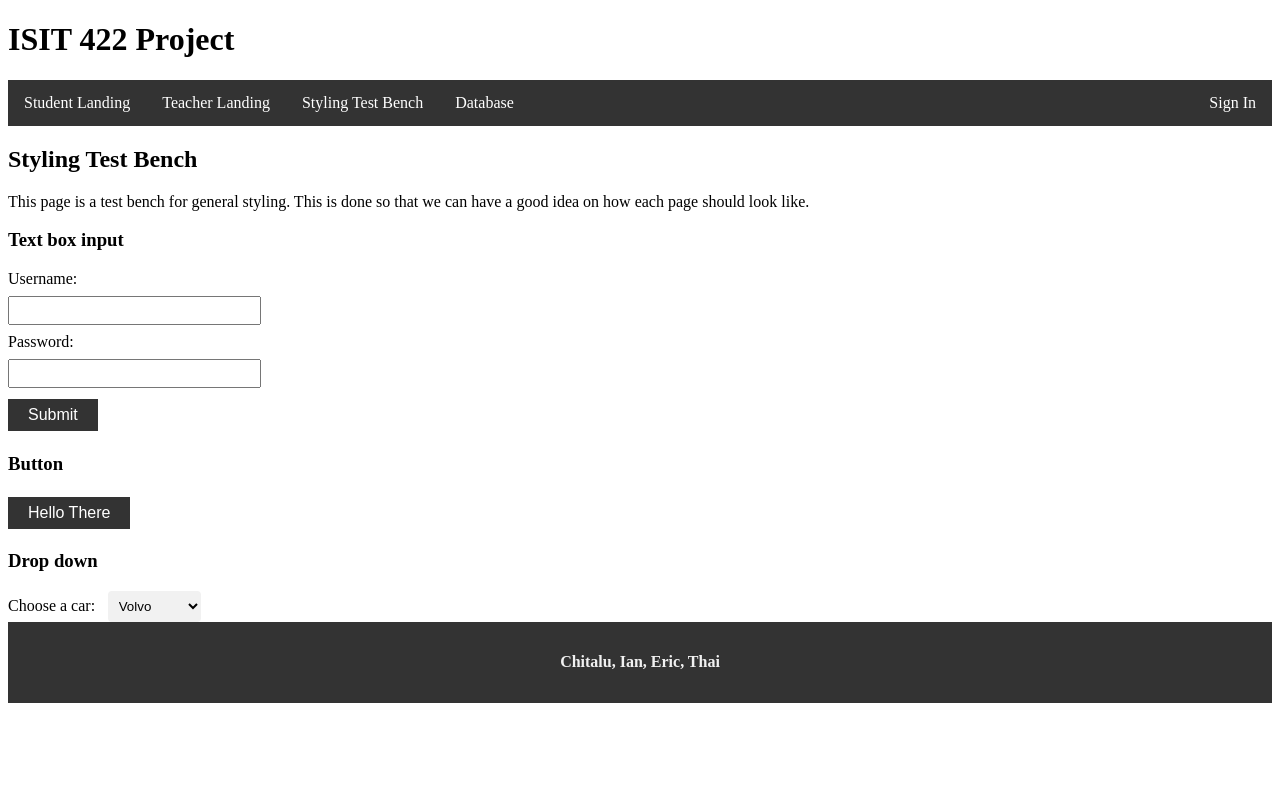
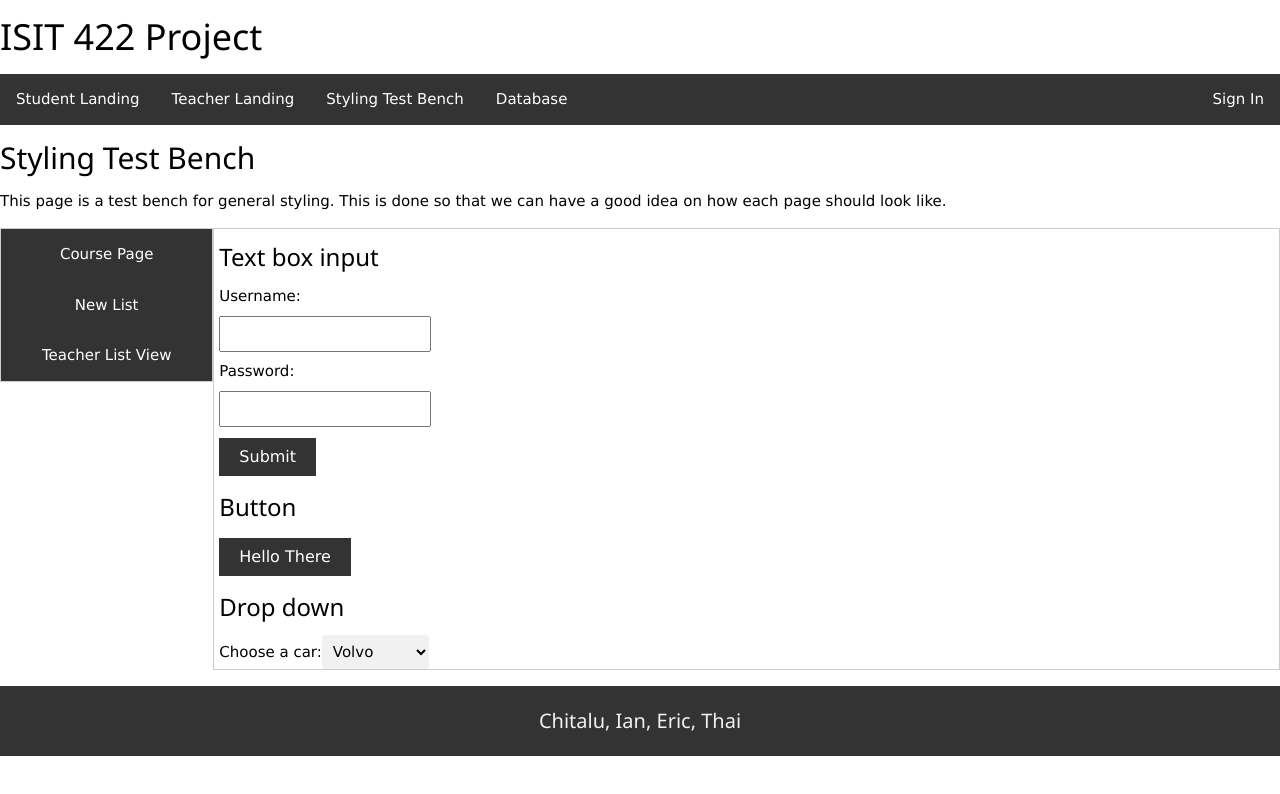
Before and after one commit to ADerangedTeddyBear/ISIT422GroupProjectAngular, an Angular app in the folder isit422-angular-project/: page /testbench in a window 1280 px wide. Shown: the top 794 px of the page. Built offline with nearby package versions, Linux system fonts and the light colour scheme.

Commit message:
Created new styling with Grid and W3CSS

```diff
--- a/isit422-angular-project/src/app/app.component.html
+++ b/isit422-angular-project/src/app/app.component.html
@@ -1,3 +1,4 @@
+<link rel="stylesheet" href="https://www.w3schools.com/w3css/4/w3.css">
 
 <header>
   <h1>ISIT 422 Project</h1>
--- a/isit422-angular-project/src/app/styling-testbench/styling-testbench.component.html
+++ b/isit422-angular-project/src/app/styling-testbench/styling-testbench.component.html
@@ -2,6 +2,60 @@
 <div>This page is a test bench for general styling. This is done so that we can have a good idea on how each page should look like. </div>
 
 
+
+<div class="w3-row w3-padding-16">
+  <div class="w3-col s2 w3-border">
+      <div class="w3-col"><a class="vertNavItem" href="/teacher-pages/course-page">Course Page</a></div>
+      <div class="w3-col"><a class="vertNavItem" href="/teacher-pages/new-list-page">New List</a></div>
+      <div class="w3-col"><a class="vertNavItem" href="/teacher-pages/teacher-list-view">Teacher List View</a></div>
+    <!-- <ul>
+      <li><a href="/teacher-pages/course-page">Course Page</a></li>
+      <li><a href="/teacher-pages/new-list-page">New List</a></li>
+      <li> <a href="/teacher-pages/teacher-list-view">Teacher List View</a>  </li>
+    </ul> -->
+  </div>
+
+  <div class="w3-col s10 w3-border">
+    <div style="padding-left: 5px">
+      <h3>Text box input</h3>
+      <form>
+      <label for="username">Username:</label><br>
+      <input type="text" id="username" name="username"><br>
+      <label for="pwd">Password:</label><br>
+      <input type="password" id="pwd" name="pwd"><br>
+      <input type="submit" value="Submit" class="button">
+      </form>
+
+      <h3>Button</h3>
+      <button class="button">Hello There</button>
+
+      <h3>Drop down</h3>
+
+      <div>
+        <label for="cars">Choose a car:</label>
+
+        <select name="cars" id="cars">
+        <option value="volvo">Volvo</option>
+        <option value="saab">Saab</option>
+        <option value="mercedes">Mercedes</option>
+        <option value="audi">Audi</option>
+        </select>
+    </div>
+
+  </div>
+
+</div>
+
+<!-- <div class="wrapper">
+  <div class="vertNav">
+    <ul>
+      <li><a href="/teacher-pages/course-page">Course Page</a></li>
+      <li><a href="/teacher-pages/new-list-page">New List</a></li>
+      <li> <a href="/teacher-pages/teacher-list-view">Teacher a sdfa sd List View</a>  </li>
+    </ul>
+  </div>
+
+    <div class="mainItem">
       <h3>Text box input</h3>
       <form>
       <label for="username">Username:</label><br>
@@ -27,3 +81,5 @@
         </select>
 
       </div>
+  </div>
+</div> -->
--- a/isit422-angular-project/src/app/teacher-pages/course-page/course-page.component.html
+++ b/isit422-angular-project/src/app/teacher-pages/course-page/course-page.component.html
@@ -1,4 +1,4 @@
-<p>course-page works!</p>
+<h2>Course Page</h2>
 <a href="/teacher-pages/teacher-landing">Back</a>
 
 <form>
--- a/isit422-angular-project/src/app/teacher-pages/new-list-page/new-list-page.component.html
+++ b/isit422-angular-project/src/app/teacher-pages/new-list-page/new-list-page.component.html
@@ -1,4 +1,4 @@
-<p>new-list-page works!</p>
+<h2>New List</h2>
 <a href="/teacher-pages/teacher-list-view">Teacher List View</a><br />
 <a href="/teacher-pages/teacher-landing">Back</a>
 
--- a/isit422-angular-project/src/app/teacher-pages/teacher-list-view/teacher-list-view.component.html
+++ b/isit422-angular-project/src/app/teacher-pages/teacher-list-view/teacher-list-view.component.html
@@ -1,4 +1,4 @@
-<p>teacher-list-view works!</p>
+<h2>Teacher List</h2>
 <a href="/teacher-pages/new-project-page">New Project Page</a><br />
 <a href="/teacher-pages/edit-project-page">Edit Project Page</a><br />
 <a href="/teacher-pages/teacher-project-view">Teacher Project View</a><br />
--- a/isit422-angular-project/src/app/teacher-pages/teacher-pages.component.html
+++ b/isit422-angular-project/src/app/teacher-pages/teacher-pages.component.html
@@ -1 +1,18 @@
-<router-outlet></router-outlet>
+<h2>Teacher Page</h2>
+<div class="w3-row w3-padding-16">
+    <div class="w3-col s2 w3-border">
+        <div class="w3-col"><a class="vertNavItem" href="/teacher-pages/course-page">Course Page</a></div>
+        <div class="w3-col"><a class="vertNavItem" href="/teacher-pages/new-list-page">New List</a></div>
+        <div class="w3-col"><a class="vertNavItem" href="/teacher-pages/teacher-list-view">Teacher List View</a></div>
+      <!-- <ul>
+        <li><a href="/teacher-pages/course-page">Course Page</a></li>
+        <li><a href="/teacher-pages/new-list-page">New List</a></li>
+        <li> <a href="/teacher-pages/teacher-list-view">Teacher List View</a>  </li>
+      </ul> -->
+    </div>
+
+    <div class="w3-col s10 w3-border">
+        <router-outlet></router-outlet>
+    </div>
+
+  </div>
--- a/isit422-angular-project/src/styles.css
+++ b/isit422-angular-project/src/styles.css
@@ -1,3 +1,12 @@
+.vertNavItem {
+  display: block;
+  background-color: #333;
+  color: white;
+  text-align: center;
+  padding: 14px 16px;
+  text-decoration: none;
+}
+
 ul {
     list-style-type: none;
     margin: 0;
```
Lines whose indentation alone changed are shown as unchanged.
